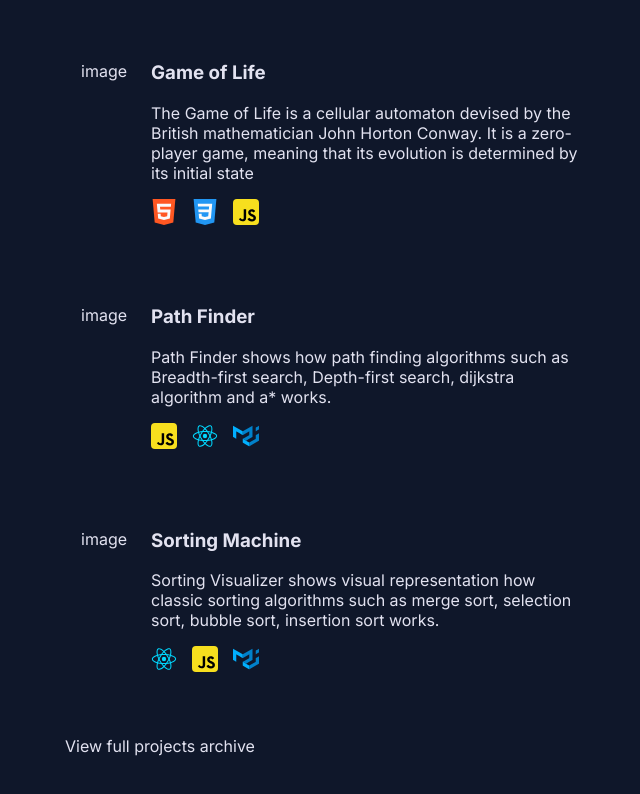
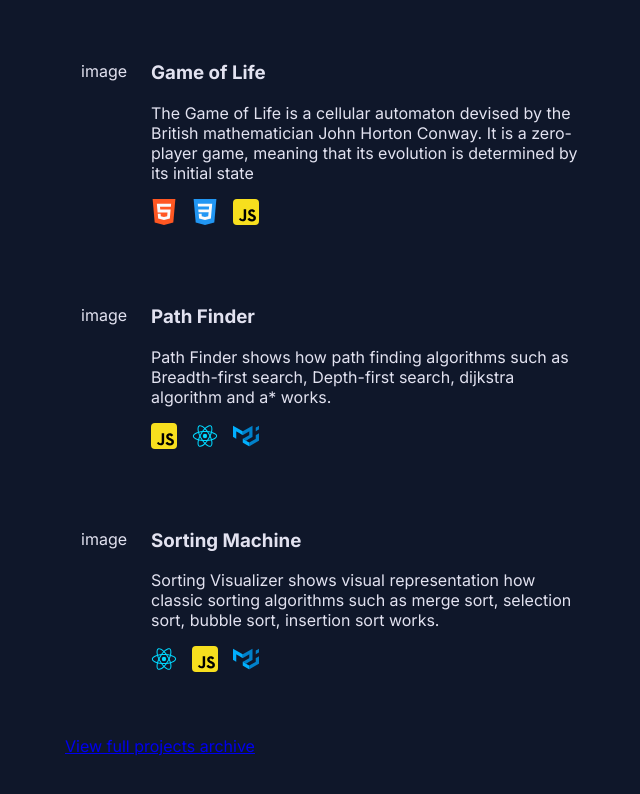
Before and after one commit to PabloPicas0/Protfolio, a Gatsby site: page / in a window 1280 px wide. Shown: the part 1308-2102 px from the top of the page, without its empty margins (590-1230 px from the left). Built offline with nearby package versions, Linux system fonts and the light colour scheme; Gatsby itself is replaced by a stand-in of ours.

Commit message:
feat: add link to all projects route

```diff
--- a/src/pages/index.tsx
+++ b/src/pages/index.tsx
@@ -1,5 +1,5 @@
 import React, { useMemo } from "react";
-import { graphql, type HeadFC, type PageProps } from "gatsby";
+import { graphql, Link, type HeadFC, type PageProps } from "gatsby";
 import styled from "@emotion/styled";
 
 import Particles from "@tsparticles/react";
@@ -238,7 +238,7 @@ const IndexPage: React.FC<PageProps<IndexPageData>> = (props) => {
             })}
           </ul>
 
-          <p>View full projects archive</p>
+          <Link to="/projects">View full projects archive</Link>
         </section>
       </Div>
     </Main>
```
